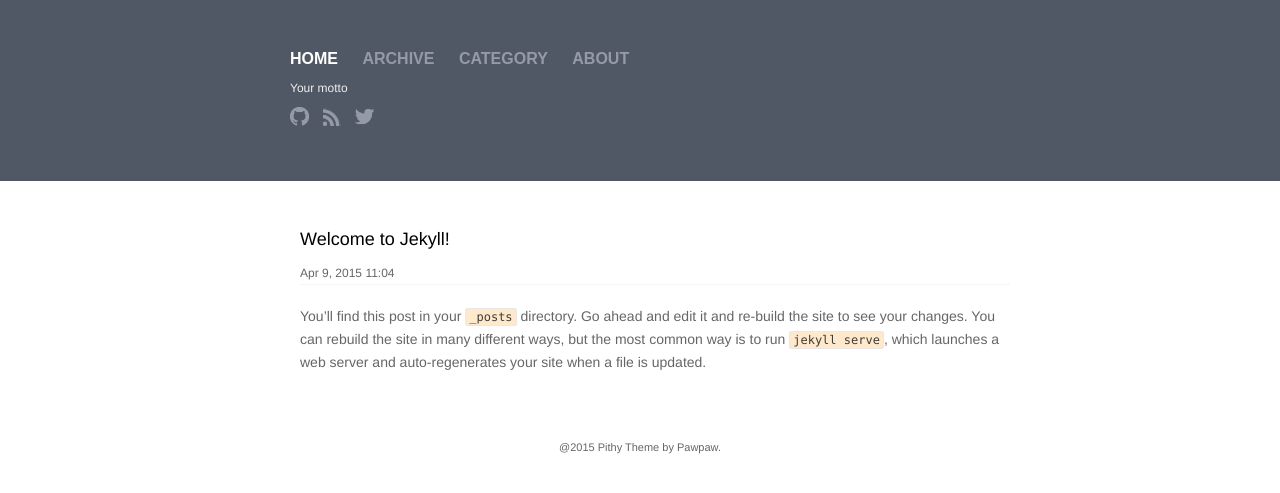
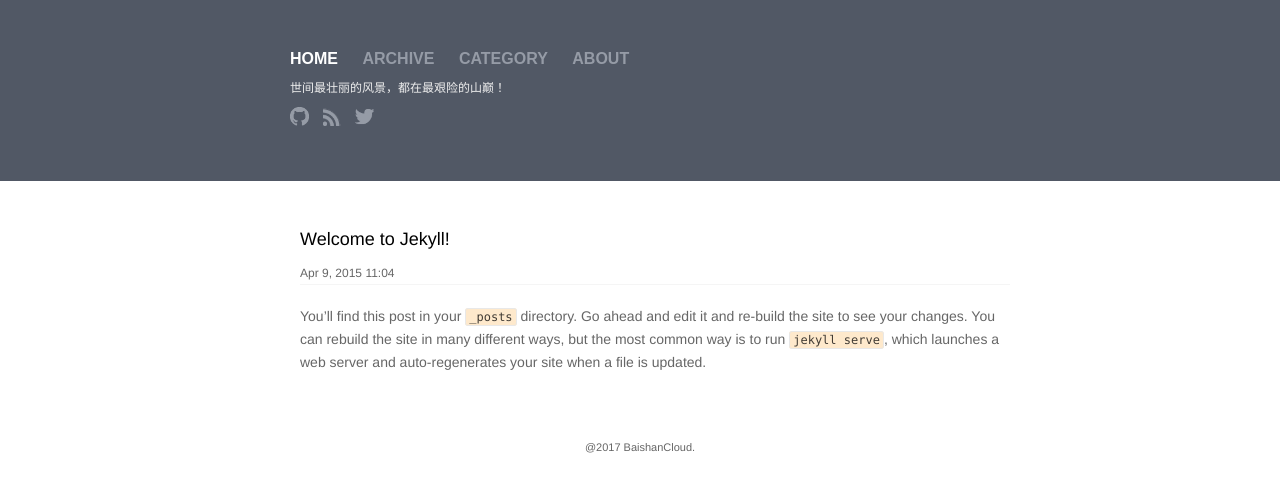
Before and after one commit to baishancloud/baishancloud.github.io, a Jekyll site: the page built from index.html, in a window 1280 px wide. Shown: the top 493 px of the page. Built offline with Jekyll 4.4.1, drawn with Linux system fonts in a browser that asks for light colours.

Commit message:
Update branding stuff
Signed-off-by: Paul Yang <yang.yang@baishancloud.com>

```diff
--- a/_config.yml
+++ b/_config.yml
@@ -1,15 +1,15 @@
 # Site settings
-title: Your awesome title
-motto: Your motto
-email: your-email@domain.com
+title: 白山云技术博客
+motto: 世间最壮丽的风景，都在最艰险的山巅！
+email: techs@baishancloud.com
 description: > # this means to ignore newlines until "baseurl:"
   Write an awesome description for your new site here. You can edit this
   line in _config.yml. It will appear in your document head meta (for
   Google search results) and in your feed.xml site description.
 baseurl: "" # the subpath of your site, e.g. /blog/
-url: "http://yourdomain.com" # the base hostname & protocol for your site
-twitter_username: jekyllrb
-github_username:  jekyll
+url: "http://blog.baishancloud.com" # the base hostname & protocol for your site
+twitter_username: baishancloud
+github_username:  baishancloud
 
 # Build settings
 markdown: kramdown
--- a/_includes/footer.html
+++ b/_includes/footer.html
@@ -1,5 +1,5 @@
 <footer class="footer">
   <div id="gotop">^</div>
   <br>
-	@2015 Pithy Theme by Pawpaw.
+	@2017 BaishanCloud.
 </footer>
```
